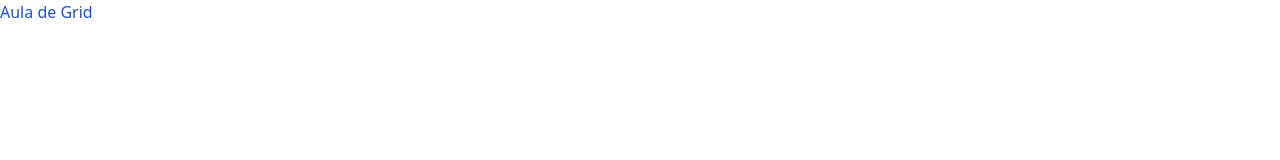
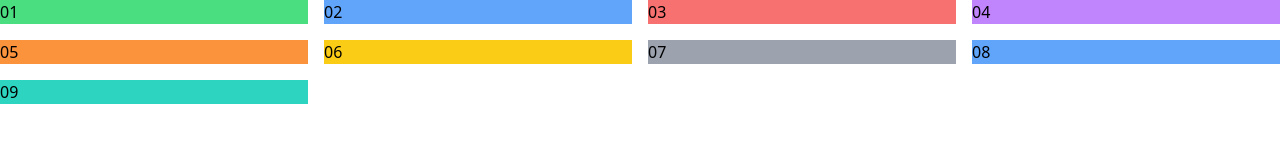
Before and after one commit to treinaweb/Tailwind-Grid, a website: page index.html in a window 1280 px wide. Drawn offline with nearby package versions, Linux system fonts and the light colour scheme; files that its build step writes are made by us from their sources.

Commit message:
01:02 - Grid Template Columns

```diff
--- a/index.html
+++ b/index.html
@@ -8,6 +8,16 @@
     <link rel="stylesheet" href="dist/build.css">
 </head>
 <body>
-    <h1 class="text-blue-700">Aula de Grid</h1>
+    <div class="grid grid-cols-4 gap-4">
+        <div class="bg-green-400">01</div>
+        <div class="bg-blue-400">02</div>
+        <div class="bg-red-400">03</div>
+        <div class="bg-purple-400">04</div>
+        <div class="bg-orange-400">05</div>
+        <div class="bg-yellow-400">06</div>
+        <div class="bg-gray-400">07</div>
+        <div class="bg-blue-400">08</div>
+        <div class="bg-teal-400">09</div>
+    </div>
 </body>
 </html>
```
